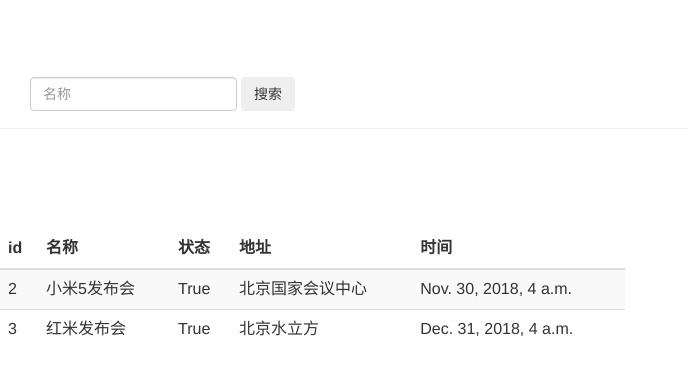
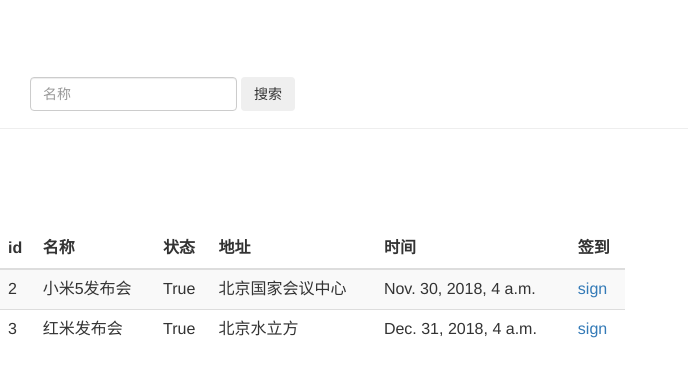
Before and after one commit to hongchenduke/Guest, a Django app: page /search_name/ in a window 1280 px wide. Shown: the part 51-428 px from the top of the page, without its empty margins (0-688 px from the left). Run offline with Django 3.2, Linux system fonts and the light colour scheme; a user stored in the database is signed in; data comes from the database, SQL or seed files in the repository; some libraries are stand-ins or nearby versions.

Commit message:
新增签到功能

```diff
--- a/guest/guest/urls.py
+++ b/guest/guest/urls.py
@@ -26,4 +26,6 @@ urlpatterns = [
     url(r'^accounts/login/$',views.index),
     url(r'^search_name/$',views.search_name),
     url(r'^guest_manage/$',views.guest_manage),
+    url(r'^sign_index/(?P<eid>[0-9]+)/$',views.sign_index),
+    url(r'^sign_index_action/(?P<eid>[0-9]+)/$',views.sign_index_action),
 ]
--- a/guest/sign/templates/event_manage.html
+++ b/guest/sign/templates/event_manage.html
@@ -48,6 +48,7 @@
                         <th>状态</th>
                         <th>地址</th>
                         <th>时间</th>
+                        <th>签到</th>
                     </tr>
                 </thead>
                 <tbody>
@@ -58,6 +59,7 @@
                         <td>{{event.status}}</td>
                         <td>{{event.address}}</td>
                         <td>{{event.start_time}}</td>
+                        <td><a href="/sign_index/{{event.id}}/" target="{{event.id}}_blank">sign</a></td>
                     </tr>
                     {% endfor %}
                 </tbody>
--- a/guest/sign/views.py
+++ b/guest/sign/views.py
@@ -1,57 +1,100 @@
 from django.shortcuts import render
-from django.http import HttpResponse,HttpResponseRedirect
+from django.http import HttpResponse, HttpResponseRedirect
 from django.contrib import auth
 from django.contrib.auth.decorators import login_required
 from sign.models import Event, Guest
-from django.core.paginator import Paginator,EmptyPage,PageNotAnInteger
+from django.core.paginator import Paginator, EmptyPage, PageNotAnInteger
+from django.shortcuts import render, get_object_or_404
 # Create your views here.
+
+
 def index(request):
     # return HttpResponse("Hello Django!")
-    return render(request,"index.html")
-#登录动作
+    return render(request, "index.html")
+# 登录动作
+
+
 def login_action(request):
     if request.method == 'POST':
-        username = request.POST.get('username','')
-        password = request.POST.get('password','')
-        user = auth.authenticate(username=username,password=password)
+        username = request.POST.get('username', '')
+        password = request.POST.get('password', '')
+        user = auth.authenticate(username=username, password=password)
         if user is not None:
-            auth.login(request,user) #登录
+            auth.login(request, user)  # 登录
         # if username == 'admin' and password == 'admin123':
         #     response = HttpResponseRedirect('/event_manage/')
             # response.set_cookie('user',username,3600) #添加浏览器cookie
-            request.session['user'] = username #将session信息记录到浏览器
+            request.session['user'] = username  # 将session信息记录到浏览器
             response = HttpResponseRedirect('/event_manage/')
             return response
         else:
-            return render(request,'index.html',{'error':'username or password error!'})
-#发布会管理
+            return render(request, 'index.html', {'error': 'username or password error!'})
+# 发布会管理
+
+
 @login_required
 def event_manage(request):
     # username = request.COOKIES.get('user','') #读取浏览器cookie
     event_list = Event.objects.all()
-    username = request.session.get('user','')
-    return render(request,"event_manage.html",{"user":username,"events":event_list})
-#发布会名称搜素
+    username = request.session.get('user', '')
+    return render(request, "event_manage.html", {"user": username, "events": event_list})
+# 发布会名称搜素
+
+
 @login_required
 def search_name(request):
-    username = request.session.get('user','')
-    search_name = request.GET.get("name","")
+    username = request.session.get('user', '')
+    search_name = request.GET.get("name", "")
     event_list = Event.objects.filter(name__contains=search_name)
-    return render(request,"event_manage.html",{"user":username,"events":event_list})
+    return render(request, "event_manage.html", {"user": username, "events": event_list})
 
-#嘉宾管理
+# 嘉宾管理
+
+
 @login_required
 def guest_manage(request):
-    username = request.session.get('user','')
+    username = request.session.get('user', '')
     guest_list = Guest.objects.all()
     paginator = Paginator(guest_list, 2)
     page = request.GET.get('page')
     try:
         contacts = paginator.page(page)
     except PageNotAnInteger:
-        #如果不是整数,取第一个页面数据
+        # 如果不是整数,取第一个页面数据
         contacts = paginator.page(1)
     except EmptyPage:
-        #如果page不在范围内,取最后一个页面
+        # 如果page不在范围内,取最后一个页面
         contacts = paginator.page(Paginator.num_pages)
-    return render(request,"guest_manage.html",{"user":username,"guests":contacts})
+    return render(request, "guest_manage.html", {"user": username, "guests": contacts})
+
+# 签到页面
+
+
+@login_required
+def sign_index(request, eid):
+    event = get_object_or_404(Event, id=eid)
+    return render(request, 'sign_index.html', {'event': event})
+
+    # 签到动作
+
+
+@login_required
+def sign_index_action(request, eid):
+    event = get_object_or_404(Event, id=eid)
+    phone = request.POST.get('phone', '')
+    print(phone)
+    result = Guest.objects.filter(phone=phone)
+    if not result:
+        return render(request, 'sign_index.html', {
+            'event': event, 'hint': 'phone error.'})
+    result = Guest.objects.filter(phone=phone, event_id=eid)
+    if not result:
+        return render(request, 'sign_index.html', {
+            'event': event, 'hint': 'event id or phone error.'})
+    result = Guest.objects.filter(phone=phone, event_id=eid)
+    if result.sign:
+        return render(request, 'sign_index.html', {
+            'event': event, 'hint': "user has sign in."})
+    else:
+        Guest.objects.filter(phone=phone, event_id=eid).update(sign='1')
+        return render(request, 'sign_index.html', {'event': event, 'hint': 'sign in success!', 'guest': result})
```
Also changed, not shown: guest/sign/templates/sign_index.html (added, +50 -0 lines).
